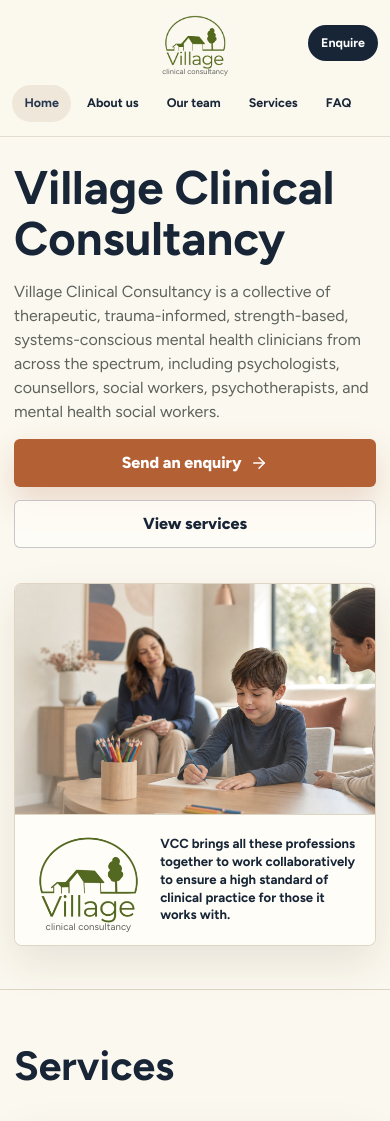
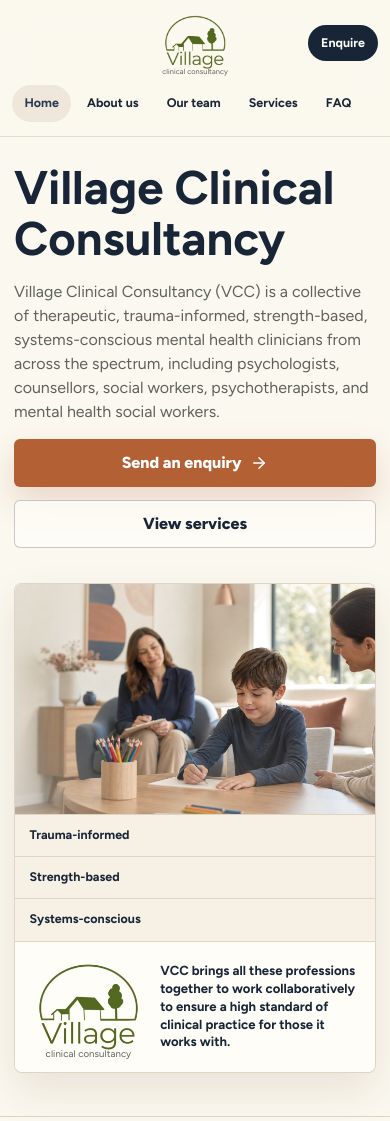
Before and after one commit to notevensmart/Village, a React (Vite) app: page / in a window 390 px wide. Shown: the top 1121 px of the page. Built offline with nearby package versions, Linux system fonts and the light colour scheme.

Commit message:
mobile change

```diff
--- a/src/App.jsx
+++ b/src/App.jsx
@@ -53,7 +53,7 @@ const aboutParagraphs = [
   "Every professional linked with VCC holds their own specialist lens, which contributes to their communities of practice through learning and internal upskilling, supporting all those in our Village and, by extension, the Village's client base.",
 ];
 
-const homeHeroText = aboutParagraphs[0].replace(" (VCC)", "");
+const homeHeroText = aboutParagraphs[0];
 
 const services = [
   {
--- a/src/styles.css
+++ b/src/styles.css
@@ -1524,6 +1524,7 @@ textarea:focus-visible {
   .hero-card {
     grid-template-areas:
       "image"
+      "footer"
       "brand";
     grid-template-columns: 1fr;
     margin-top: 0.2rem;
@@ -1569,7 +1570,21 @@ textarea:focus-visible {
   }
 
   .hero-card-footer {
-    display: none;
+    display: grid;
+    grid-template-columns: 1fr;
+    border-top: 1px solid var(--border);
+  }
+
+  .hero-card-footer span {
+    min-height: 42px;
+    border-right: 0;
+    border-bottom: 1px solid rgba(222, 212, 194, 0.9);
+    padding: 0.65rem 0.9rem;
+    font-size: 0.78rem;
+  }
+
+  .hero-card-footer span:last-child {
+    border-bottom: 0;
   }
 
   .assurance-panel {
```
